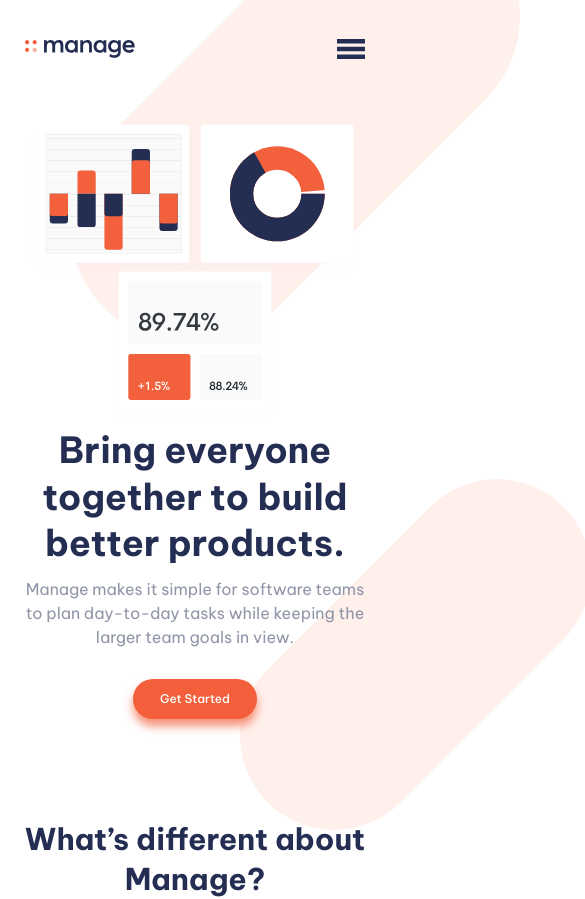
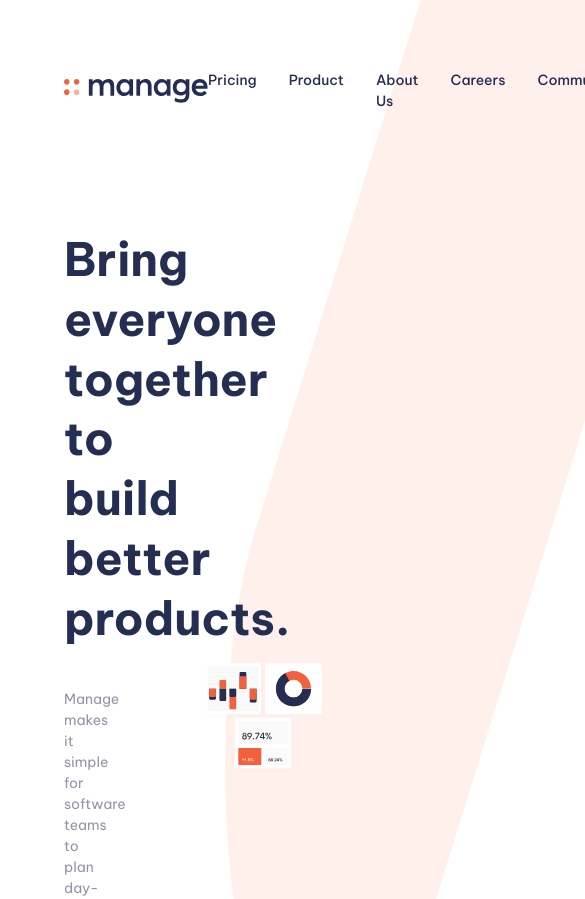
Before and after one commit to drfcozapata/manage-landing-page, a Vue app: page / in a window 390 px wide. Shown: the top 899 px of the page, 585 px wide, since content can reach past the window. Built offline with nearby package versions, Linux system fonts and the light colour scheme.

Commit message:
Fixed: mobile screen width

```diff
--- a/src/assets/main.css
+++ b/src/assets/main.css
@@ -75,9 +75,9 @@ button:hover {
 		padding: 9px 24px;
 	}
 }
-@media (max-width: 420px) {
+@media (max-width: 375px) {
 	body {
-		max-width: 420px !important;
+		max-width: 375px !important;
 		font-size: 14px !important;
 		padding: 0;
 		margin: 0 auto;
--- a/src/components/HeaderComponent.vue
+++ b/src/components/HeaderComponent.vue
@@ -58,7 +58,7 @@
 			}
 		}
 	}
-	@media (max-width: 420px) {
+	@media (max-width: 375px) {
 		header {
 			padding: 15px 25px 40px 25px;
 			margin: 0;
--- a/src/components/MainComponent.vue
+++ b/src/components/MainComponent.vue
@@ -49,7 +49,7 @@
 			left: -480px;
 		}
 	}
-	@media (max-width: 420px) {
+	@media (max-width: 375px) {
 		main {
 			padding: 0;
 		}
--- a/src/components/footer/DownFooter.vue
+++ b/src/components/footer/DownFooter.vue
@@ -194,7 +194,7 @@
 			}
 		}
 	}
-	@media (max-width: 420px) {
+	@media (max-width: 375px) {
 		section {
 			.down-footer {
 				flex-direction: column-reverse;
--- a/src/components/footer/UpFooter.vue
+++ b/src/components/footer/UpFooter.vue
@@ -75,7 +75,7 @@
 			}
 		}
 	}
-	@media (max-width: 420px) {
+	@media (max-width: 375px) {
 		.up-footer {
 			padding: 0 20px;
 			div {
--- a/src/components/header/BigHero.vue
+++ b/src/components/header/BigHero.vue
@@ -90,7 +90,7 @@
 			}
 		}
 	}
-	@media (max-width: 420px) {
+	@media (max-width: 375px) {
 		section {
 			flex-direction: column-reverse;
 			margin-bottom: 0px;
--- a/src/components/header/NavBar.vue
+++ b/src/components/header/NavBar.vue
@@ -63,7 +63,7 @@
 			width: 144px;
 		}
 	}
-	@media (max-width: 420px) {
+	@media (max-width: 375px) {
 		nav {
 			.menu,
 			.btn-nav {
--- a/src/components/main/DiferentAbout.vue
+++ b/src/components/main/DiferentAbout.vue
@@ -165,7 +165,7 @@
 			}
 		}
 	}
-	@media (max-width: 420px) {
+	@media (max-width: 375px) {
 		.diferent-about {
 			flex-direction: column;
 			margin-bottom: 70px;
--- a/src/components/main/TestimonialsSlider.vue
+++ b/src/components/main/TestimonialsSlider.vue
@@ -141,7 +141,7 @@
 			}
 		}
 	}
-	@media (max-width: 420px) {
+	@media (max-width: 375px) {
 		section {
 			margin-bottom: 40px;
 			h2 {
```
